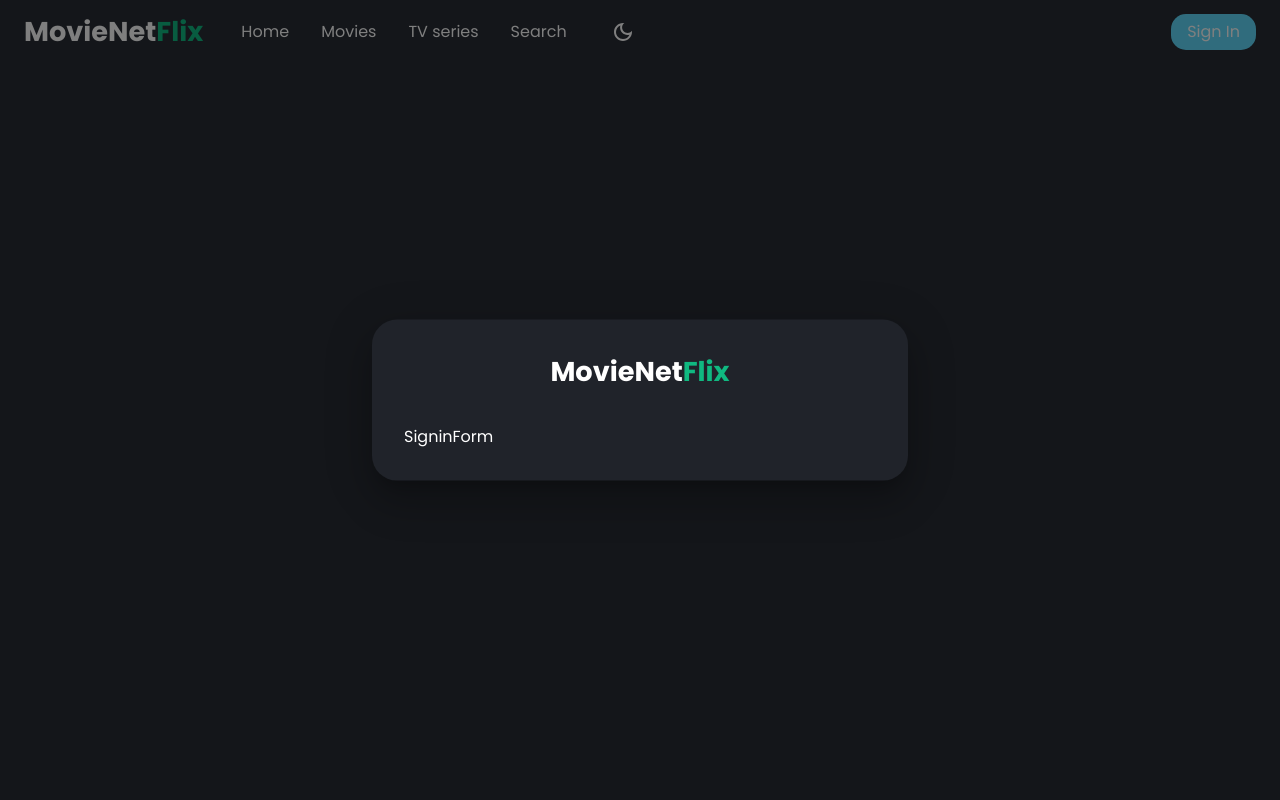
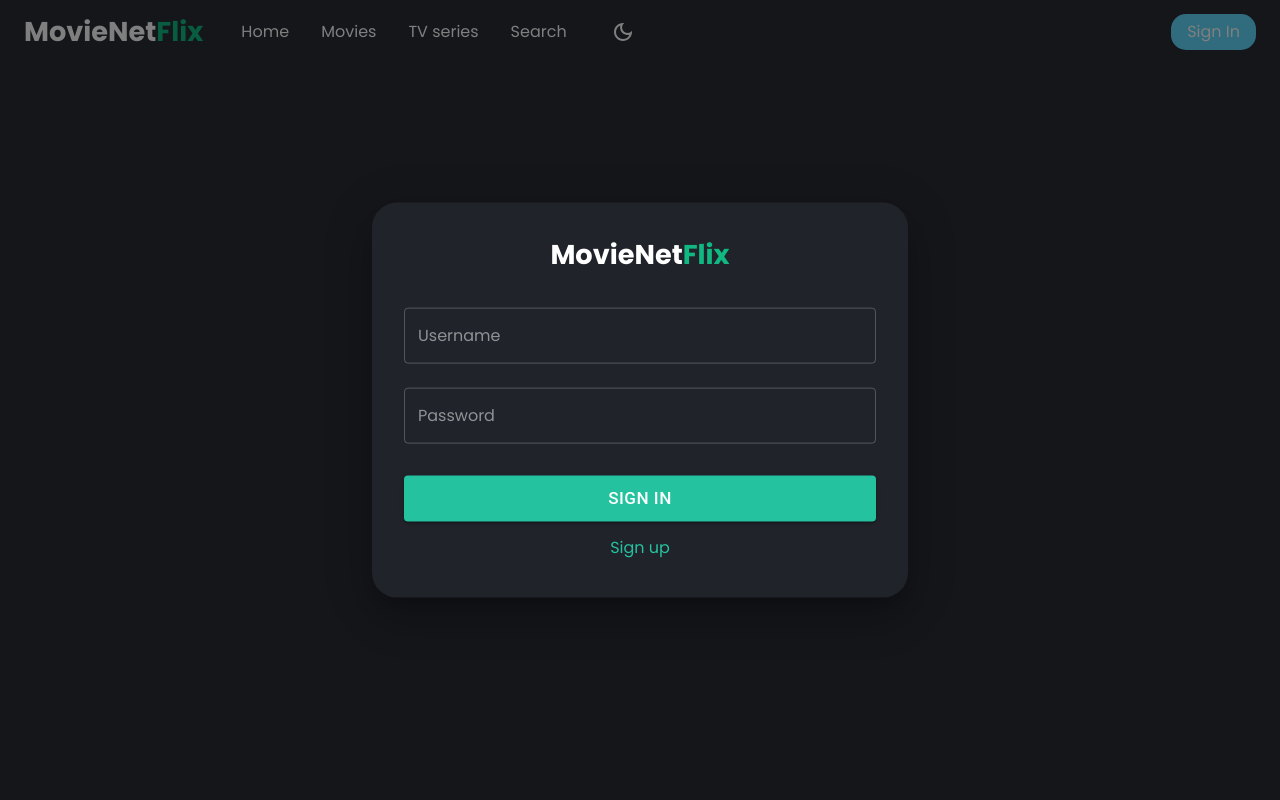
Before and after one commit to DevAnonitos/NetFlix-clone, a React (Create React App) app in the folder client/: page /password-update in a window 1280 px wide. Shown: the top 800 px of the page. Built offline with nearby package versions, Linux system fonts and the light colour scheme.

Commit message:
update-SignForm

```diff
--- a/client/src/components/common/SigninForm.jsx
+++ b/client/src/components/common/SigninForm.jsx
@@ -1,4 +1,4 @@
-import React, { useState } from 'react';
+import React, { useState, useEffect } from 'react';
 import { useDispatch } from 'react-redux';
 import { toast } from "react-toastify";
 import { useFormik } from "formik";
@@ -14,16 +14,141 @@ import {
 import { setAuthModalOpen } from '../../redux/features/authModalSlice';
 import { setUser } from "../../redux/features/userSlice";
 import userApi from "../../api/modules/user.api";
+import 'react-toastify/dist/ReactToastify.css';
+import { createTheme, ThemeProvider } from '@mui/material/styles';
+
+const theme = createTheme({
+    typography: {
+        fontSize: 16,
+    },
+});
+
 
 const SigninForm = ({ switchAuthState }) => {
 
     const dispatch = useDispatch();
 
     const [isLoginRequest, setIsLoginRequest] = useState(false);
+    const [errorMessage, setErrorMessage] = useState();
+
+    const signinForm = useFormik({
+        initialValues: {
+            password: "",
+            username: "",
+        },
+        validationSchema: Yup.object({
+            username: Yup.string()
+                .min(8, "Username minimum 8 characters🥲")
+                .required("Username is required 😀"),
+            password: Yup.string()
+                .min(8, "Password minimum 8 characters🥲")
+                .required("Password is required 😀"),
+        }),
+        onSubmit: async values => {
+            setErrorMessage(undefined);
+            setIsLoginRequest(true);
+            console.log("Dark");
+            const { response, err } = await userApi.signin(values);
+            setIsLoginRequest(false);
+
+            if(response) {
+                signinForm.resetForm();
+                dispatch(setUser(response));
+                dispatch(setAuthModalOpen(false));
+                localStorage.setItem("user", JSON.stringify(response));
+                toast.success("Sign in success😀");
+            }
+
+            if(err) {
+                setErrorMessage(err.message);
+                toast.error("Something went wrongs😢");
+            }
+        },
+    });
+
+    useEffect(() => {
+        const user = JSON.parse(localStorage.getItem("user"));
+        if (user) {
+            dispatch(setUser(user));
+        }
+    }, []);
 
     return (
         <>
-            SigninForm
+            <Box
+                component="form"
+                onSubmit={signinForm.handleSubmit}
+            >
+                <Stack spacing={3}>
+                    <TextField
+                        type='text'
+                        placeholder='Username'
+                        name='username'
+                        fullWidth
+                        onChange={signinForm.handleChange}
+                        value={signinForm.values.username}
+                        error={signinForm.touched.username
+                            && signinForm.errors.username !== undefined
+                        }
+                        helperText={signinForm.touched.username
+                            && signinForm.errors.username
+                        }
+                    />
+                    <TextField
+                        type='password'
+                        placeholder='Password'
+                        name='password'
+                        fullWidth
+                        value={signinForm.values.password}
+                        onChange={signinForm.handleChange}
+                        error={signinForm.touched.password
+                            && signinForm.errors.password !== undefined
+                        }
+                        helperText={signinForm.touched.password
+                            && signinForm.errors.password
+                        }
+                    />
+                </Stack>
+                <ThemeProvider theme={theme}>
+                    <LoadingButton
+                        type='submit'
+                        fullWidth
+                        size='large'
+                        variant='contained'
+                        sx={{
+                            marginTop: 4,
+                            backgroundColor: "#25c2a0",
+                            ":hover": {
+                                backgroundColor: "#24d2a9",
+                            },
+                        }}
+                        loading={isLoginRequest}
+                    >
+                        Sign In
+                    </LoadingButton>
+                </ThemeProvider>
+
+                <Button
+                    fullWidth
+                    sx={{
+                        marginTop: 1,
+                        color: "#25c2a0"
+                    }}
+                    onClick={() => switchAuthState()}
+                >
+                    Sign up
+                </Button>
+                {errorMessage && (
+                    <Box sx={{marginTop: 2}}>
+                        <Alert
+                            severity='error'
+                            variant='outline'
+                        >
+                            {errorMessage}
+                        </Alert>
+                    </Box>
+                )}
+            </Box>
         </>
     );
 };
```
